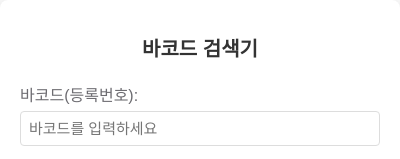
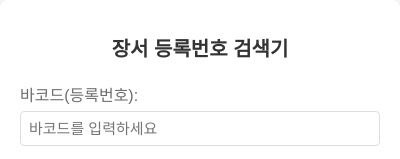
Before and after one commit to winterairy/library-utils2, a browser extension: page chrome-extension/popup.html in a window 400 px wide. Shown: the top 159 px of the page. Drawn offline with Linux system fonts and the light colour scheme.

Commit message:
Chrome extension 구현
- 버전 업
- 타이틀 변경

```diff
--- a/chrome-extension/popup.html
+++ b/chrome-extension/popup.html
@@ -3,12 +3,12 @@
   <head>
     <meta charset="UTF-8" />
     <meta name="viewport" content="width=device-width, initial-scale=1.0" />
-    <title>바코드 검색기</title>
+    <title>장서 등록번호 검색기</title>
     <link rel="stylesheet" href="popup.css" />
   </head>
   <body>
     <div class="container">
-      <h1>바코드 검색기</h1>
+      <h1>장서 등록번호 검색기</h1>
       <div class="form-group">
         <label for="barcode">바코드(등록번호):</label>
         <input type="text" id="barcode" placeholder="바코드를 입력하세요" />
```
Also changed, not shown: chrome-extension/manifest.json.
